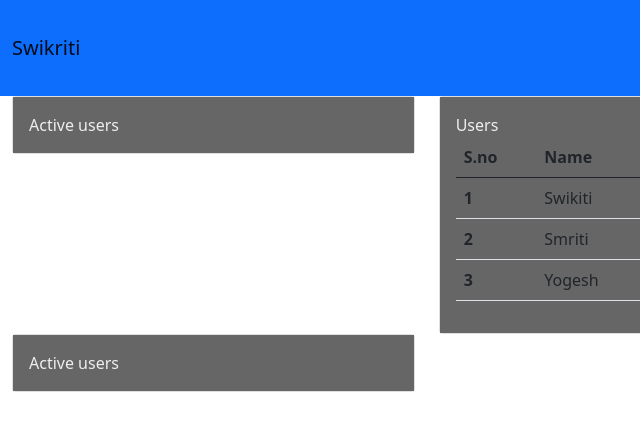
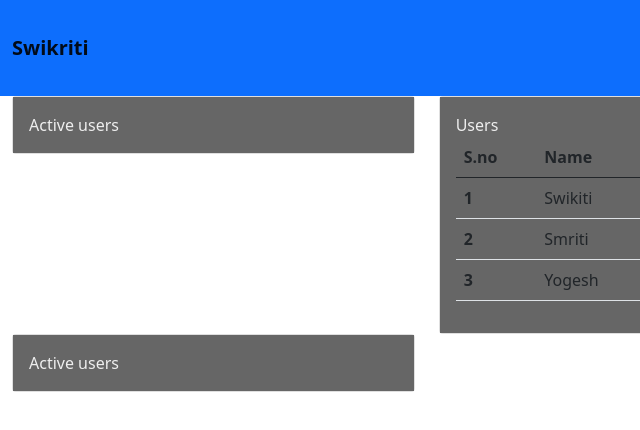
Before and after one commit to joshiswikritiy/html-basics, a plain HTML site: page index.html in a window 1280 px wide. Shown: the full height of the page, 0-640 px from the left. Drawn offline with nearby package versions, Linux system fonts and the light colour scheme.

Commit message:
this is updated

```diff
--- a/index.html
+++ b/index.html
@@ -10,7 +10,7 @@
     <body>
         <nav class="navbar navbar-expand-lg navbar-light bg-primary">
             <div class="container-fluid">
-              <a class="navbar-brand" href="#">Swikriti</a>
+              <a class="navbar-brand bold" href="#">Swikriti</a>
               <button class="navbar-toggler" type="button" data-bs-toggle="collapse" data-bs-target="#navbarSupportedContent" aria-controls="navbarSupportedContent" aria-expanded="false" aria-label="Toggle navigation">
                 <span class="navbar-toggler-icon"></span>
               </button>
--- a/style.css
+++ b/style.css
@@ -2,3 +2,7 @@
     color: #eee;
     background: #666;
 }
+
+.bold {
+    font-weight: 900;
+}
```
